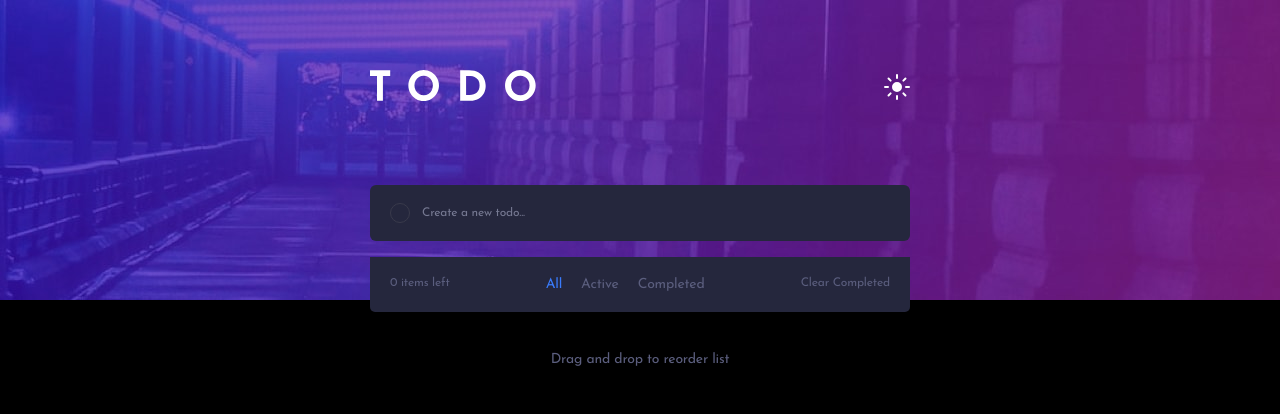
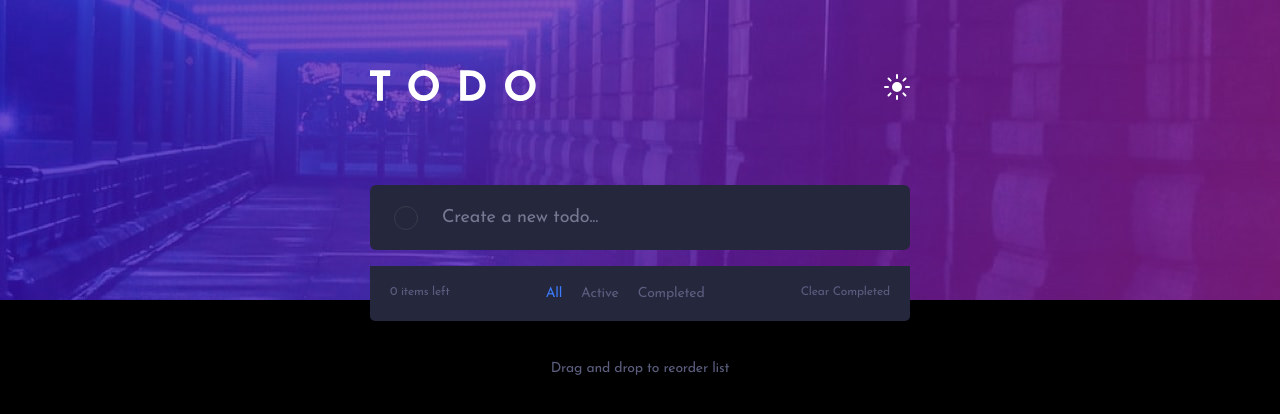
Before and after one commit to aaronkagan/supercharged-todo-list, a React (Vite) app: page / in a window 1280 px wide. Shown: the top 414 px of the page. Built offline with nearby package versions, Linux system fonts and the light colour scheme.

Commit message:
form padding and fonts

```diff
--- a/src/App.tsx
+++ b/src/App.tsx
@@ -488,6 +488,24 @@ const StyledMain = styled.main`
     .wrapper {
       max-width: 54rem;
     }
+
+    .form {
+      gap: 2.4rem;
+      padding: 0.1rem 2.4rem;
+
+      .submit {
+        width: 2.4rem;
+        height: 2.4rem;
+      }
+
+      .text-input {
+        font-size: 1.8rem;
+      }
+
+      .text-input::placeholder {
+        font-size: 1.8rem;
+      }
+    }
   }
 `;
 
```
